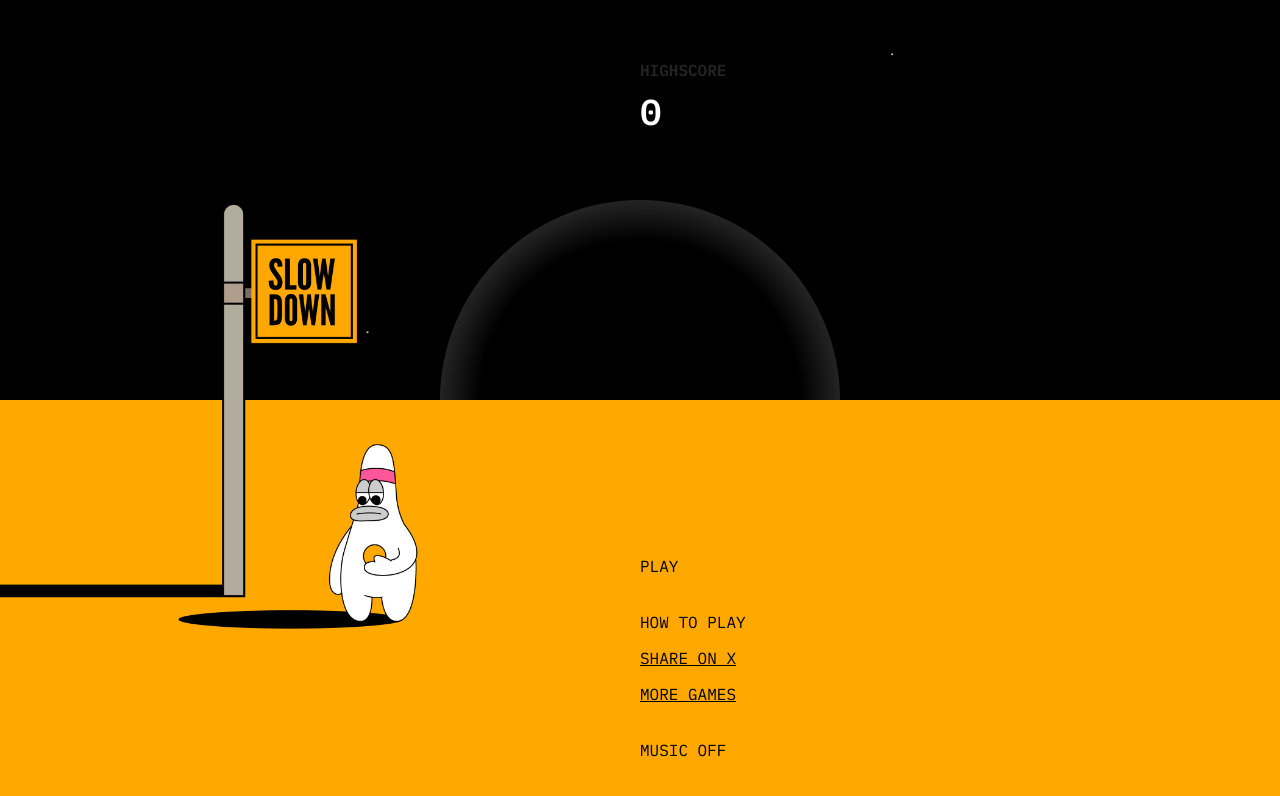
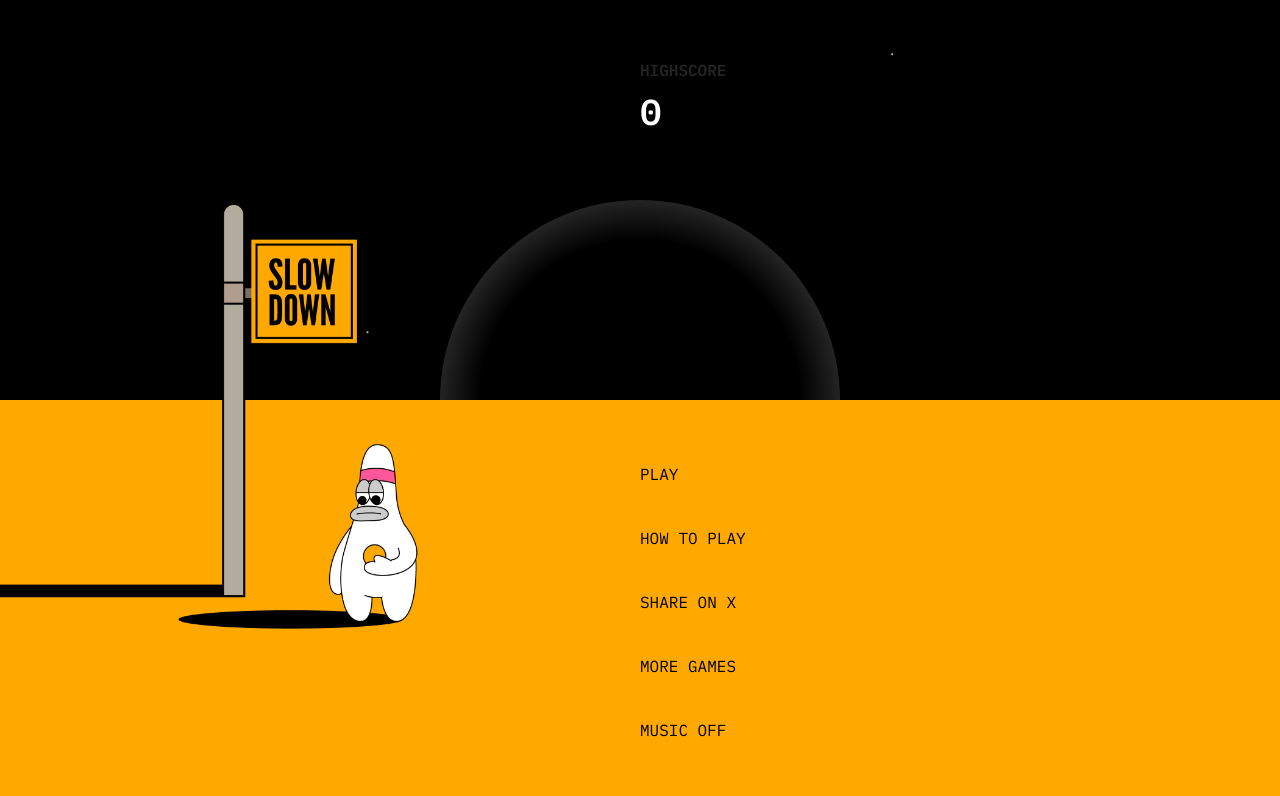
Before and after one commit to kryptonlove/SlowDownGame, a plain HTML site: page index.html in a window 1280 px wide. Drawn offline with Linux system fonts and the light colour scheme.

Commit message:
css updated

```diff
--- a/css/styles.css
+++ b/css/styles.css
@@ -316,41 +316,32 @@ button:hover {
 
 .button-container {
     position: absolute;
-    bottom: 32px;
+    bottom: 60px;
     left: 50%;
-    text-align: left;
-    transform: translateX(0);
+    /* text-align: left; */
+    /* transform: translateX(0); */
     z-index: 2;
-    display: flex;
+    /* display: flex; */
     flex-direction: column;
-    pointer-events: auto; /* Ensure buttons can receive clicks/touches */
+    pointer-events: auto;
 }
 
-.start-button {
+button.start-button,
+a.start-button {
   background: none;
   border: none;
   color: #000000;
-    font-size: 16px;
-    cursor: pointer;
-    padding: 8px 0;
-    text-align: left;
-    transition: transform 0.2s;
-    -webkit-tap-highlight-color: transparent;
-    touch-action: manipulation;
-}
-
-a.start-button {
-    display: block;
-    border: none;
-    color: #000000;
-    padding: 8px 0;
   font-size: 16px;
   font-family: 'IBM Plex Mono', monospace;
   font-weight: 400;
   text-transform: uppercase;
   cursor: pointer;
+  margin-top: 44px;
   transition: transform 0.2s;
-    box-sizing: border-box;
+  text-align: left;
+  padding: 0;
+  text-decoration: none;
+  display: block;
 }
 
 @media (hover: hover) {
```
Also changed, not shown: 1 other file. Lines whose indentation alone changed are shown as unchanged.
